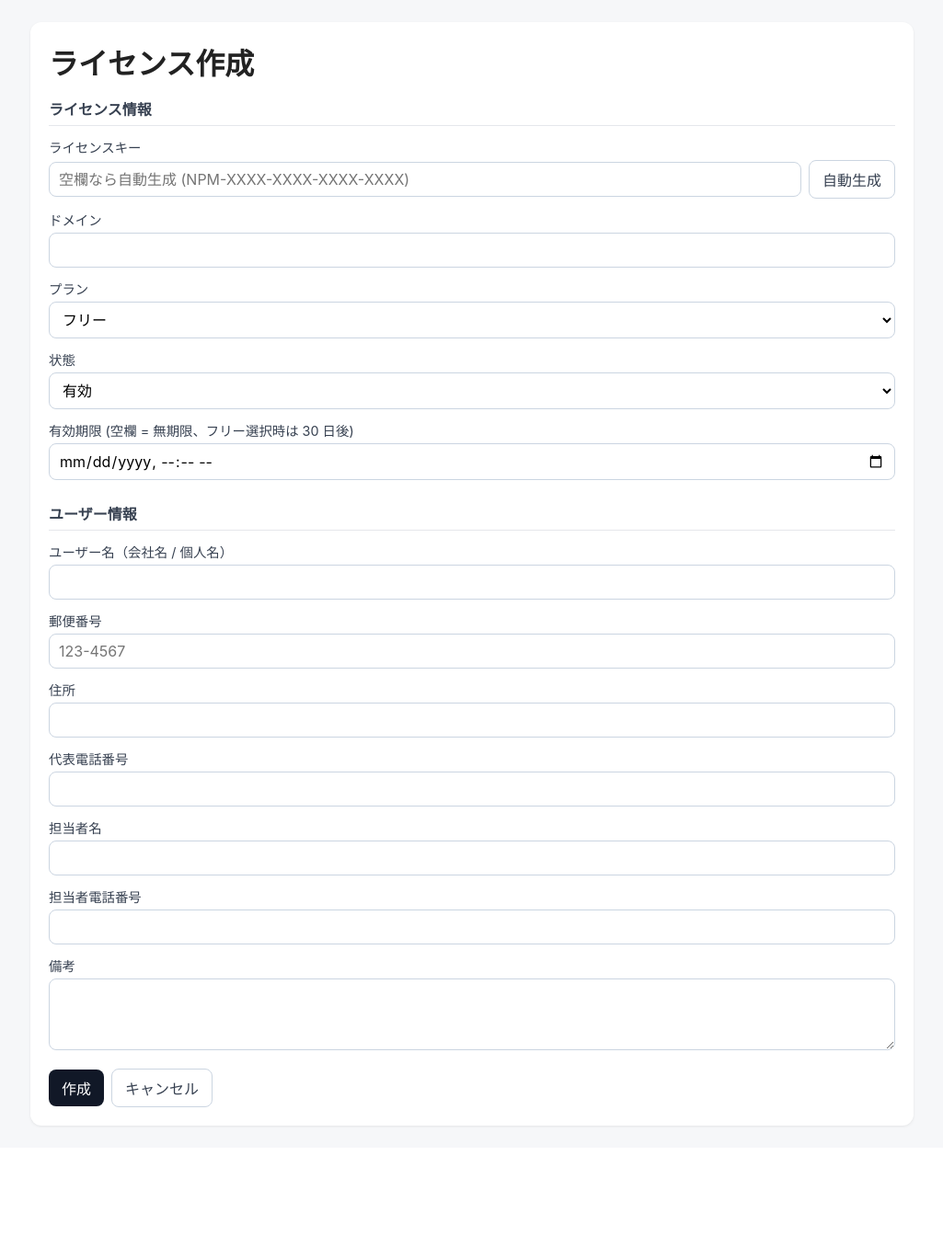
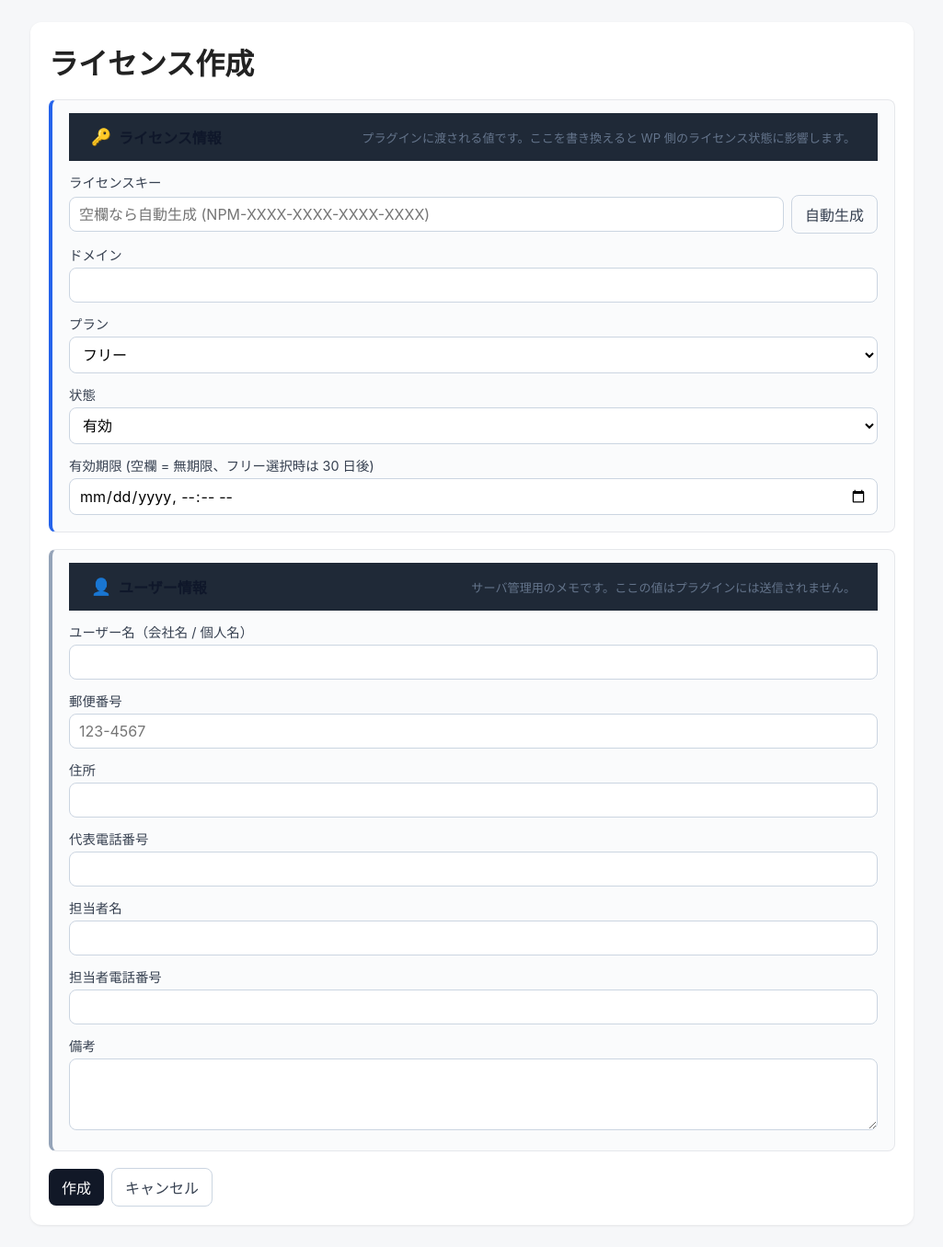
Before and after one commit to bingobongo-2026/drwp-daily-reports, a FastAPI app: template license-server/app/templates/license_form.html in a window 1280 px wide. Shown: the part 56-1412 px from the top of the page at 92% size, without its empty margins (127-1152 px from the left). Before the commit the page ends 1282 px from the top, so only its background shows below. Run offline with FastAPI, Linux system fonts and the light colour scheme; the template is opened without the code that fills it, so the values that code supplies are empty.

Commit message:
ui(license-server): ライセンス編集画面のセクション区切りを分かりやすく (#188)
これまでは2つのセクション境界が「下線付きの小さい H2 1 行」だけ
で、どこからどこまでが「ライセンス情報」「ユーザー情報」なのか
パッと見では分からなかった。

- 各セクションを白カード (.drwp-form-section) でくくる
- 左ボーダー 4px を 2 色で塗り分け、
  - 青 (#2563eb): ライセンス情報 (= プラグインに渡る本番値)
  - 灰 (#94a3b8): ユーザー情報 (= サーバ内メモ)
  影響範囲が違うことを色で示す
- セクション見出しに 🔑 / 👤 アイコン + 1 行の補足説明を添える
  「プラグインに渡される値」「サーバ管理用のメモ」と用途を明示
- 浅いベタ塗り (#fafbfc) + 角丸 + ボーダーで .card の白から
  浮き上がらせる

Co-authored-by: Claude <noreply@anthropic.com>

```diff
--- a/license-server/app/templates/license_form.html
+++ b/license-server/app/templates/license_form.html
@@ -18,7 +18,11 @@
   <h1>{{ 'ライセンス編集' if license else 'ライセンス作成' }}</h1>
   <form method="post" action="{{ action_url }}">
 
-    <h2 style="margin:16px 0 8px; font-size:1em; color:#374151; border-bottom:1px solid #e5e7eb; padding-bottom:6px;">ライセンス情報</h2>
+    <section class="drwp-form-section is-primary">
+      <header class="drwp-form-section-head">
+        <h2><span class="drwp-form-section-icon" aria-hidden="true">🔑</span>ライセンス情報</h2>
+        <p>プラグインに渡される値です。ここを書き換えると WP 側のライセンス状態に影響します。</p>
+      </header>
 
       <label for="license_key">ライセンスキー</label>
       {% if license %}
@@ -56,8 +60,13 @@
       <label for="expires_at">有効期限 (空欄 = 無期限、フリー選択時は 30 日後)</label>
       <input type="datetime-local" id="expires_at" name="expires_at"
              value="{{ license.expires_at[:16] if license and license.expires_at else '' }}">
+    </section>
 
-    <h2 style="margin:24px 0 8px; font-size:1em; color:#374151; border-bottom:1px solid #e5e7eb; padding-bottom:6px;">ユーザー情報</h2>
+    <section class="drwp-form-section is-secondary">
+      <header class="drwp-form-section-head">
+        <h2><span class="drwp-form-section-icon" aria-hidden="true">👤</span>ユーザー情報</h2>
+        <p>サーバ管理用のメモです。ここの値はプラグインには送信されません。</p>
+      </header>
 
       <label for="user_name">ユーザー名（会社名 / 個人名）</label>
       <input type="text" id="user_name" name="user_name"
@@ -86,6 +95,7 @@
 
       <label for="notes">備考</label>
       <textarea id="notes" name="notes" rows="3">{{ license.notes if license else '' }}</textarea>
+    </section>
 
     <div class="row" style="margin-top: 16px;">
       <button class="btn" type="submit">{{ '更新' if license else '作成' }}</button>
@@ -93,6 +103,37 @@
     </div>
   </form>
 </div>
+
+<style>
+/* セクションカード — フォームを「ライセンス情報 (= プラグインに
+   渡る値)」と「ユーザー情報 (= サーバ内のメモ)」に視覚的に分けて、
+   どちらの編集をしているか一目で分かるようにする。
+   - 青の左ボーダー = ライセンス情報 (本番影響あり)
+   - 灰の左ボーダー = ユーザー情報 (メモ)
+   .card 自体の白背景に乗せるので、セクションは浅いベタ塗りで
+   コントラストを出す。 */
+.drwp-form-section {
+  margin: 18px 0;
+  padding: 14px 18px 18px;
+  border: 1px solid #e5e7eb;
+  border-left-width: 4px;
+  border-radius: 8px;
+  background: #fafbfc;
+}
+.drwp-form-section.is-primary { border-left-color: #2563eb; }
+.drwp-form-section.is-secondary { border-left-color: #94a3b8; }
+.drwp-form-section-head { margin-bottom: 6px; }
+.drwp-form-section-head h2 {
+  display: flex; align-items: center; gap: 8px;
+  margin: 0; font-size: 1rem; color: #0f172a;
+}
+.drwp-form-section-icon { font-size: 1.1em; line-height: 1; }
+.drwp-form-section-head p {
+  margin: 4px 0 0; font-size: .82rem; color: #64748b; line-height: 1.5;
+}
+/* セクション内の label は最初のものだけ上余白を詰める */
+.drwp-form-section > label:first-of-type { margin-top: 12px; }
+</style>
 
 {% if not license %}
 <script>
```
Lines whose indentation alone changed are shown as unchanged.
